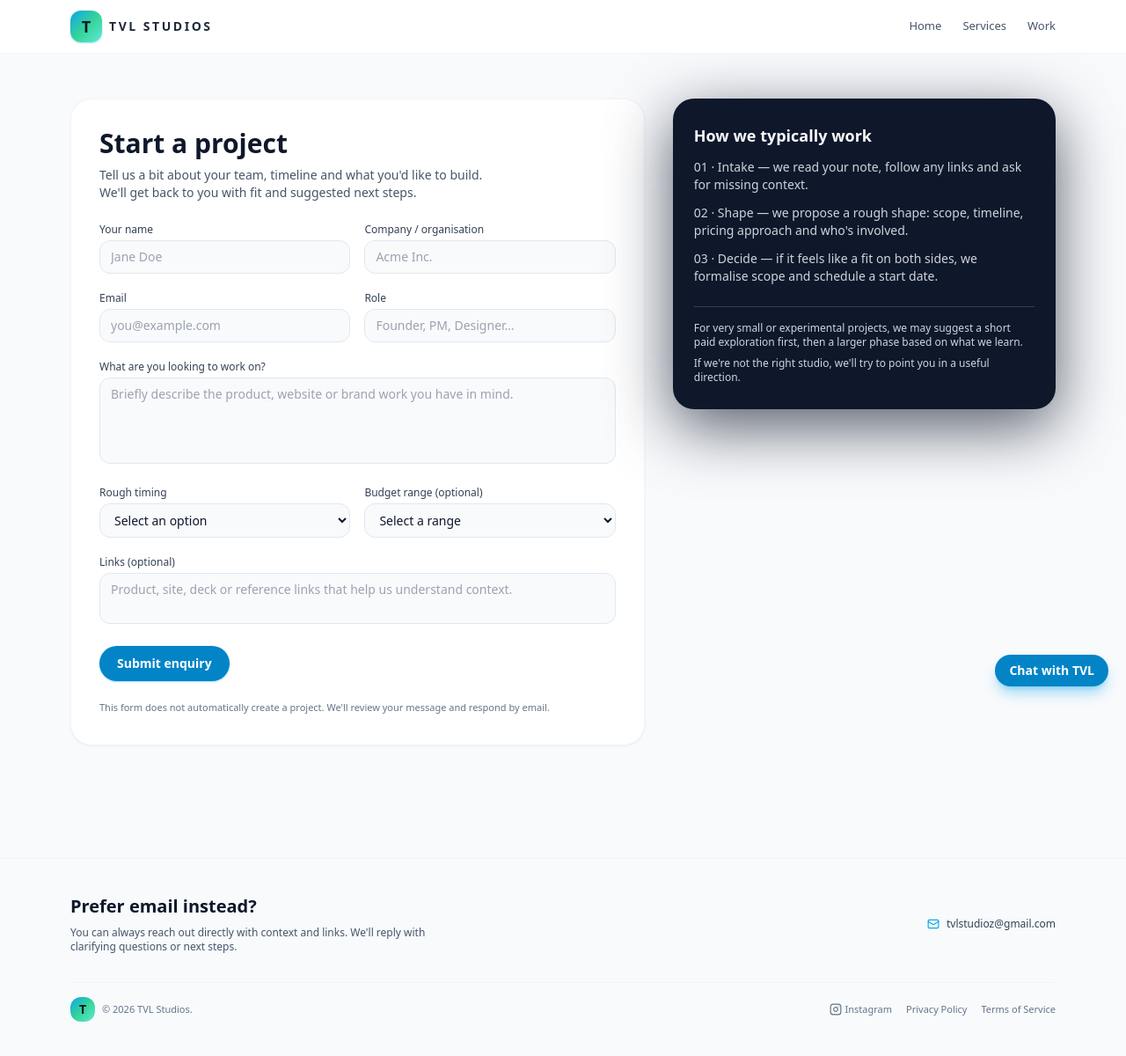
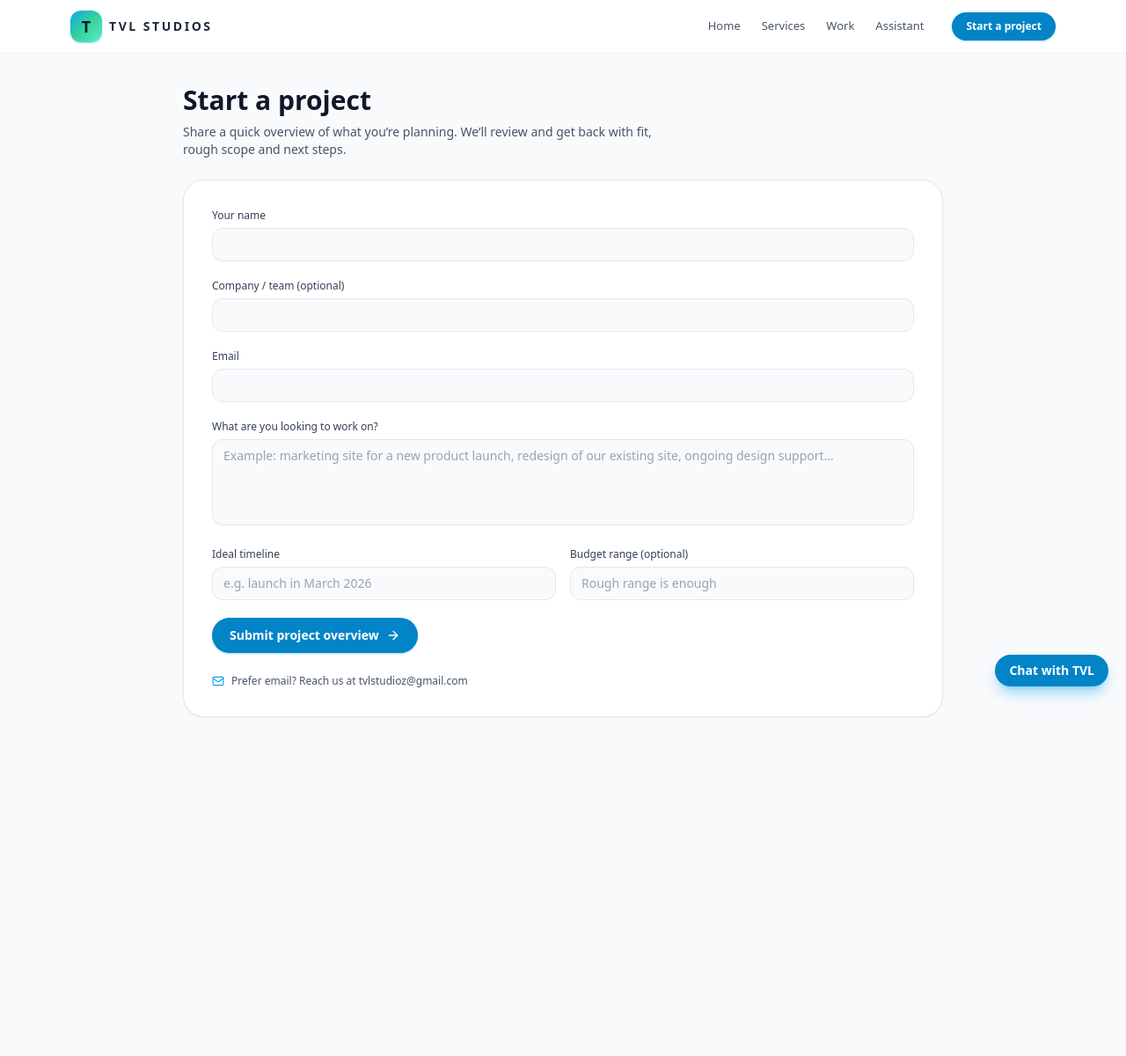
Before and after one commit to Umday-231105/tvlstudios, a Next.js app: page /start-project in a window 1280 px wide. Shown: the whole page at 88% size. After the commit the page ends 879 px from the top, so only its background shows below. Built offline with nearby package versions, Linux system fonts and the light colour scheme.

Commit message:
Update page.jsx

```diff
--- a/src/app/start-project/page.jsx
+++ b/src/app/start-project/page.jsx
@@ -1,32 +1,9 @@
 "use client";
 
 import React, { useState, useEffect } from "react";
-import { motion } from "framer-motion";
-import {
-  Menu,
-  X,
-  Mail,
-  Instagram as InstagramIcon,
-} from "lucide-react";
+import { Mail, ArrowRight, Menu, X } from "lucide-react";
 
-const SMOOTH_TRANSITION = {
-  duration: 0.8,
-  ease: [0.25, 0.1, 0.25, 1],
-};
-
-const Reveal = ({ children, delay = 0, className = "" }) => (
-  <motion.div
-    initial={{ opacity: 0, y: 12 }}
-    whileInView={{ opacity: 1, y: 0 }}
-    viewport={{ once: true, amount: 0.15 }}
-    transition={{ ...SMOOTH_TRANSITION, delay }}
-    className={className}
-  >
-    {children}
-  </motion.div>
-);
-
-// ------- Navbar -------
+// ---------------- NAVBAR ----------------
 const Navbar = () => {
   const [isScrolled, setIsScrolled] = useState(false);
   const [mobileOpen, setMobileOpen] = useState(false);
@@ -37,6 +14,12 @@ const Navbar = () => {
     return () => window.removeEventListener("scroll", onScroll);
   }, []);
 
+  const openAssistant = () => {
+    if (typeof window !== "undefined") {
+      window.dispatchEvent(new Event("tvl-open-assistant"));
+    }
+  };
+
   return (
     <nav
       className={`fixed top-0 left-0 right-0 z-40 transition-all duration-300 ${
@@ -46,6 +29,7 @@ const Navbar = () => {
       }`}
     >
       <div className="max-w-6xl mx-auto px-4 py-3 flex items-center justify-between">
+        {/* Logo */}
         <a href="/" className="flex items-center gap-2 group">
           <div className="w-9 h-9 rounded-xl bg-gradient-to-br from-sky-500 via-emerald-400 to-teal-300 flex items-center justify-center shadow-sm shadow-sky-500/40">
             <span className="text-slate-900 font-semibold text-lg">T</span>
@@ -55,6 +39,7 @@ const Navbar = () => {
           </span>
         </a>
 
+        {/* Desktop nav */}
         <div className="hidden md:flex items-center gap-6 text-[13px] text-slate-600">
           <a href="/" className="hover:text-slate-900 transition-colors">
             Home
@@ -65,8 +50,25 @@ const Navbar = () => {
           <a href="/#work" className="hover:text-slate-900 transition-colors">
             Work
           </a>
+
+          {/* Assistant – opens popup */}
+          <button
+            type="button"
+            onClick={openAssistant}
+            className="hover:text-sky-600 transition-colors"
+          >
+            Assistant
+          </button>
+
+          <button
+            onClick={() => (window.location.href = "/start-project")}
+            className="ml-2 px-4 py-2 rounded-full bg-sky-600 text-white text-xs font-semibold hover:bg-sky-500 transition-all shadow-sm shadow-sky-500/40"
+          >
+            Start a project
+          </button>
         </div>
 
+        {/* Mobile menu button */}
         <button
           className="md:hidden text-slate-800"
           onClick={() => setMobileOpen((v) => !v)}
@@ -75,26 +77,46 @@ const Navbar = () => {
         </button>
       </div>
 
+      {/* Mobile menu */}
       {mobileOpen && (
         <div className="md:hidden border-t border-slate-100 bg-white">
           <div className="max-w-6xl mx-auto px-4 py-4 flex flex-col gap-3 text-sm text-slate-800">
-            <a href="/" onClick={() => setMobileOpen(false)} className="py-1">
-              Home
-            </a>
+            {[
+              { href: "/", label: "Home" },
+              { href: "/#services", label: "Services" },
+              { href: "/#work", label: "Work" },
+            ].map((item) => (
               <a
-              href="/#services"
+                key={item.label}
+                href={item.href}
                 onClick={() => setMobileOpen(false)}
                 className="py-1"
               >
-              Services
+                {item.label}
               </a>
-            <a
-              href="/#work"
-              onClick={() => setMobileOpen(false)}
-              className="py-1"
+            ))}
+
+            {/* Assistant – mobile */}
+            <button
+              type="button"
+              className="text-left py-1"
+              onClick={() => {
+                setMobileOpen(false);
+                openAssistant();
+              }}
             >
-              Work
-            </a>
+              Assistant
+            </button>
+
+            <button
+              onClick={() => {
+                setMobileOpen(false);
+                window.location.href = "/start-project";
+              }}
+              className="mt-2 px-4 py-2 rounded-full bg-sky-600 text-white text-xs font-semibold"
+            >
+              Start a project
+            </button>
           </div>
         </div>
       )}
@@ -102,248 +124,111 @@ const Navbar = () => {
   );
 };
 
-// ------- Footer -------
-const Footer = () => (
-  <footer className="w-full border-t border-slate-100 bg-slate-50 py-10 mt-16">
-    <div className="max-w-6xl mx-auto px-4">
-      <div className="flex flex-col md:flex-row md:items-center md:justify-between gap-6 mb-8">
-        <div>
-          <h2 className="text-lg md:text-xl font-semibold mb-2 text-slate-900">
-            Prefer email instead?
-          </h2>
-          <p className="text-xs text-slate-600 max-w-md">
-            You can always reach out directly with context and links. We&apos;ll
-            reply with clarifying questions or next steps.
-          </p>
-        </div>
-        <div className="flex flex-col items-start md:items-end gap-2 text-xs text-slate-700">
-          <div className="flex items-center gap-2">
-            <Mail className="w-3.5 h-3.5 text-sky-500" />
-            <span>tvlstudioz@gmail.com</span>
-          </div>
-        </div>
-      </div>
-
-      <div className="flex flex-col md:flex-row md:items-center md:justify-between gap-4 text-[11px] text-slate-500 border-t border-slate-100 pt-4">
-        <div className="flex items-center gap-2">
-          <div className="w-7 h-7 rounded-xl bg-gradient-to-br from-sky-500 via-emerald-400 to-teal-300 flex items-center justify-center">
-            <span className="text-slate-900 text-sm font-semibold">T</span>
-          </div>
-          <span>© 2026 TVL Studios.</span>
-        </div>
-        <div className="flex items-center gap-4">
-          <a
-            href="https://www.instagram.com/tvlstudios.xyz/"
-            className="flex items-center gap-1 hover:text-slate-700 transition-colors"
-          >
-            <InstagramIcon className="w-3.5 h-3.5" />
-            Instagram
-          </a>
-          <a href="/privacy-policy" className="hover:text-slate-700 transition-colors">
-            Privacy Policy
-          </a>
-          <a href="/terms-of-service" className="hover:text-slate-700 transition-colors">
-            Terms of Service
-          </a>
-        </div>
-      </div>
-    </div>
-  </footer>
-);
-
-// ------- PAGE -------
+// ---------------- PAGE ----------------
 export default function StartProjectPage() {
   return (
     <div className="min-h-screen bg-slate-50 text-slate-900">
       <Navbar />
 
-      <main className="pt-24 md:pt-28 pb-16">
-        <section className="max-w-6xl mx-auto px-4">
-          <Reveal>
-            <div className="grid grid-cols-1 md:grid-cols-[3fr,2fr] gap-8 items-start">
-              {/* Left: form */}
-              <div className="rounded-3xl bg-white border border-slate-100 shadow-sm shadow-slate-200/70 px-6 md:px-8 py-8">
-                <h1 className="text-2xl md:text-3xl font-semibold mb-2 text-slate-900">
+      <main className="pt-24 pb-16 max-w-4xl mx-auto px-4">
+        <h1 className="text-2xl md:text-3xl font-semibold mb-2">
           Start a project
         </h1>
-                <p className="text-sm text-slate-600 mb-6 max-w-md">
-                  Tell us a bit about your team, timeline and what you&apos;d
-                  like to build. We&apos;ll get back to you with fit and
-                  suggested next steps.
+        <p className="text-sm text-slate-600 mb-6 max-w-xl">
+          Share a quick overview of what you’re planning. We’ll review and get
+          back with fit, rough scope and next steps.
         </p>
 
+        <div className="rounded-3xl bg-white border border-slate-200 shadow-sm p-6 md:p-8">
           <form
             className="space-y-5 text-sm"
             onSubmit={(e) => {
               e.preventDefault();
-                    alert(
-                      "This form is a front‑end only placeholder. Hook it up to your backend, Airtable, Notion or email tool."
-                    );
+              alert("Form submit is not wired yet. You can hook this to email or a backend later.");
             }}
           >
-                  <div className="grid grid-cols-1 md:grid-cols-2 gap-4">
             <div>
-                      <label className="block text-xs font-medium text-slate-700 mb-1">
+              <label className="block text-xs font-medium text-slate-700 mb-1.5">
                 Your name
               </label>
               <input
                 type="text"
                 required
-                        className="w-full rounded-xl border border-slate-200 bg-slate-50 px-3 py-2 text-sm outline-none focus:ring-2 focus:ring-sky-500 focus:border-sky-500"
-                        placeholder="Jane Doe"
+                className="w-full rounded-xl border border-slate-200 px-3 py-2 text-sm outline-none focus:ring-2 focus:ring-sky-500 focus:border-sky-500 bg-slate-50"
               />
             </div>
+
             <div>
-                      <label className="block text-xs font-medium text-slate-700 mb-1">
-                        Company / organisation
+              <label className="block text-xs font-medium text-slate-700 mb-1.5">
+                Company / team (optional)
               </label>
               <input
                 type="text"
-                        className="w-full rounded-xl border border-slate-200 bg-slate-50 px-3 py-2 text-sm outline-none focus:ring-2 focus:ring-sky-500 focus:border-sky-500"
-                        placeholder="Acme Inc."
+                className="w-full rounded-xl border border-slate-200 px-3 py-2 text-sm outline-none focus:ring-2 focus:ring-sky-500 focus:border-sky-500 bg-slate-50"
               />
             </div>
-                  </div>
 
-                  <div className="grid grid-cols-1 md:grid-cols-2 gap-4">
             <div>
-                      <label className="block text-xs font-medium text-slate-700 mb-1">
+              <label className="block text-xs font-medium text-slate-700 mb-1.5">
                 Email
               </label>
               <input
                 type="email"
                 required
-                        className="w-full rounded-xl border border-slate-200 bg-slate-50 px-3 py-2 text-sm outline-none focus:ring-2 focus:ring-sky-500 focus:border-sky-500"
-                        placeholder="you@example.com"
+                className="w-full rounded-xl border border-slate-200 px-3 py-2 text-sm outline-none focus:ring-2 focus:ring-sky-500 focus:border-sky-500 bg-slate-50"
               />
-                    </div>
-                    <div>
-                      <label className="block text-xs font-medium text-slate-700 mb-1">
-                        Role
-                      </label>
-                      <input
-                        type="text"
-                        className="w-full rounded-xl border border-slate-200 bg-slate-50 px-3 py-2 text-sm outline-none focus:ring-2 focus:ring-sky-500 focus:border-sky-500"
-                        placeholder="Founder, PM, Designer…"
-                      />
-                    </div>
             </div>
 
             <div>
-                    <label className="block text-xs font-medium text-slate-700 mb-1">
+              <label className="block text-xs font-medium text-slate-700 mb-1.5">
                 What are you looking to work on?
               </label>
               <textarea
                 rows={4}
                 required
-                      className="w-full rounded-xl border border-slate-200 bg-slate-50 px-3 py-2 text-sm outline-none focus:ring-2 focus:ring-sky-500 focus:border-sky-500 resize-none"
-                      placeholder="Briefly describe the product, website or brand work you have in mind."
+                className="w-full rounded-xl border border-slate-200 px-3 py-2 text-sm outline-none focus:ring-2 focus:ring-sky-500 focus:border-sky-500 bg-slate-50 resize-none"
+                placeholder="Example: marketing site for a new product launch, redesign of our existing site, ongoing design support..."
               />
             </div>
 
             <div className="grid grid-cols-1 md:grid-cols-2 gap-4">
               <div>
-                      <label className="block text-xs font-medium text-slate-700 mb-1">
-                        Rough timing
+                <label className="block text-xs font-medium text-slate-700 mb-1.5">
+                  Ideal timeline
                 </label>
-                      <select
-                        className="w-full rounded-xl border border-slate-200 bg-slate-50 px-3 py-2 text-sm outline-none focus:ring-2 focus:ring-sky-500 focus:border-sky-500"
-                        defaultValue=""
-                      >
-                        <option value="" disabled>
-                          Select an option
-                        </option>
-                        <option>As soon as possible</option>
-                        <option>Next 1–3 months</option>
-                        <option>3–6 months</option>
-                        <option>Just exploring</option>
-                      </select>
+                <input
+                  type="text"
+                  className="w-full rounded-xl border border-slate-200 px-3 py-2 text-sm outline-none focus:ring-2 focus:ring-sky-500 focus:border-sky-500 bg-slate-50"
+                  placeholder="e.g. launch in March 2026"
+                />
               </div>
               <div>
-                      <label className="block text-xs font-medium text-slate-700 mb-1">
+                <label className="block text-xs font-medium text-slate-700 mb-1.5">
                   Budget range (optional)
                 </label>
-                      <select
-                        className="w-full rounded-xl border border-slate-200 bg-slate-50 px-3 py-2 text-sm outline-none focus:ring-2 focus:ring-sky-500 focus:border-sky-500"
-                        defaultValue=""
-                      >
-                        <option value="" disabled>
-                          Select a range
-                        </option>
-                        <option>Under $2k</option>
-                        <option>$2k – $5k</option>
-                        <option>$5k – $10k</option>
-                        <option>$10k+</option>
-                        <option>Not sure yet</option>
-                      </select>
+                <input
+                  type="text"
+                  className="w-full rounded-xl border border-slate-200 px-3 py-2 text-sm outline-none focus:ring-2 focus:ring-sky-500 focus:border-sky-500 bg-slate-50"
+                  placeholder="Rough range is enough"
+                />
               </div>
-                  </div>
-
-                  <div>
-                    <label className="block text-xs font-medium text-slate-700 mb-1">
-                      Links (optional)
-                    </label>
-                    <textarea
-                      rows={2}
-                      className="w-full rounded-xl border border-slate-200 bg-slate-50 px-3 py-2 text-sm outline-none focus:ring-2 focus:ring-sky-500 focus:border-sky-500 resize-none"
-                      placeholder="Product, site, deck or reference links that help us understand context."
-                    />
             </div>
 
             <button
               type="submit"
-                    className="mt-2 inline-flex items-center justify-center px-5 py-2.5 rounded-full bg-sky-600 text-white text-sm font-semibold hover:bg-sky-500 transition-all shadow-sm shadow-sky-500/40"
+              className="mt-2 inline-flex items-center gap-2 px-5 py-2.5 rounded-full bg-sky-600 text-white text-sm font-semibold hover:bg-sky-500 transition-all shadow-sm shadow-sky-500/40"
             >
-                    Submit enquiry
+              Submit project overview
+              <ArrowRight className="w-4 h-4" />
             </button>
+          </form>
 
-                  <p className="text-[11px] text-slate-500 mt-3">
-                    This form does not automatically create a project. We&apos;ll
-                    review your message and respond by email.
-                  </p>
-                </form>
-              </div>
-
-              {/* Right: small info block */}
-              <div className="rounded-3xl bg-slate-900 text-slate-50 px-6 py-7 shadow-[0_20px_70px_rgba(15,23,42,0.7)]">
-                <h2 className="text-lg font-semibold mb-3">
-                  How we typically work
-                </h2>
-                <ul className="space-y-3 text-sm text-slate-200/90">
-                  <li>
-                    <span className="font-medium">01 · Intake</span> — we read
-                    your note, follow any links and ask for missing context.
-                  </li>
-                  <li>
-                    <span className="font-medium">02 · Shape</span> — we propose
-                    a rough shape: scope, timeline, pricing approach and who&apos;s
-                    involved.
-                  </li>
-                  <li>
-                    <span className="font-medium">03 · Decide</span> — if it
-                    feels like a fit on both sides, we formalise scope and
-                    schedule a start date.
-                  </li>
-                </ul>
-
-                <div className="mt-6 border-t border-slate-700 pt-4 text-xs text-slate-300 space-y-2">
-                  <p>
-                    For very small or experimental projects, we may suggest a{" "}
-                    <span className="font-medium">short paid exploration</span>{" "}
-                    first, then a larger phase based on what we learn.
-                  </p>
-                  <p>
-                    If we&apos;re not the right studio, we&apos;ll try to point
-                    you in a useful direction.
-                  </p>
+          <div className="mt-6 flex items-center gap-2 text-xs text-slate-600">
+            <Mail className="w-3.5 h-3.5 text-sky-500" />
+            <span>Prefer email? Reach us at tvlstudioz@gmail.com</span>
           </div>
         </div>
-            </div>
-          </Reveal>
-        </section>
       </main>
-
-      <Footer />
     </div>
   );
 }
```
Lines whose indentation alone changed are shown as unchanged.
